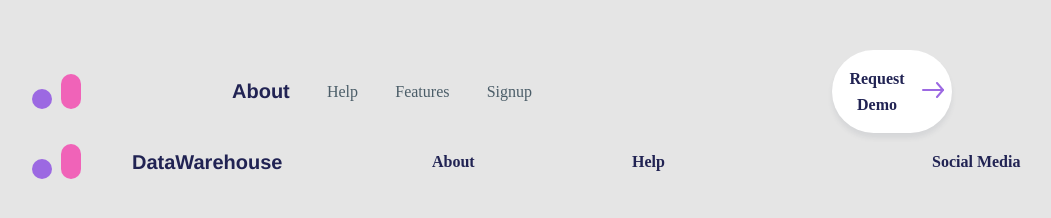
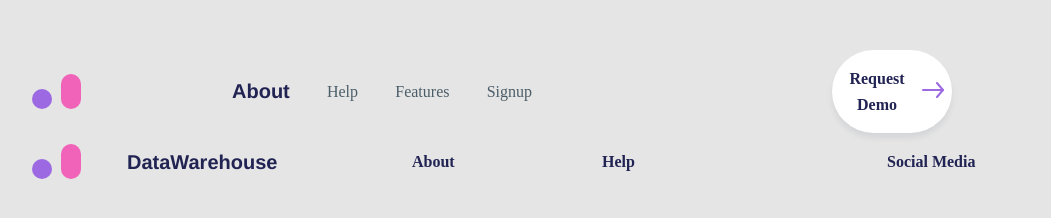
Before and after one commit to 45acpUSA/clickup-assessment, a website: page src/copy/index.html in a window 1280 px wide. Shown: the whole page, without its empty margins (8-1059 px from the left). Drawn offline with nearby package versions, Linux system fonts and the light colour scheme; files that its build step writes are made by us from their sources.

Commit message:
added base styling

```diff
--- a/src/sass/layout/_footer.scss
+++ b/src/sass/layout/_footer.scss
@@ -1,3 +1,5 @@
 .footer {
+  @extend .container-fluid;
 
+  width: 95%;
 }
```
